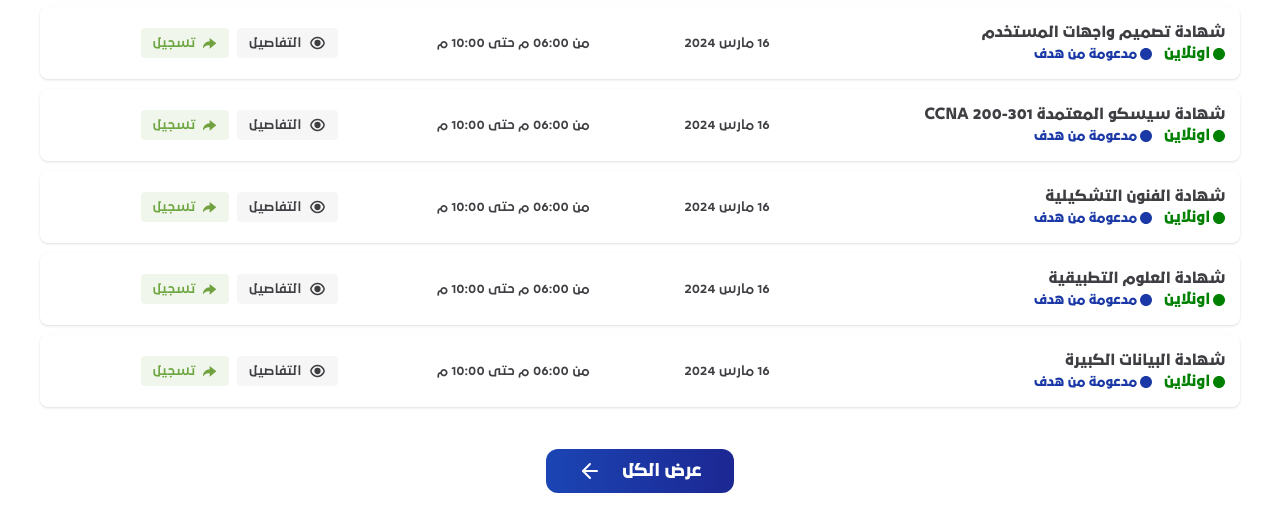
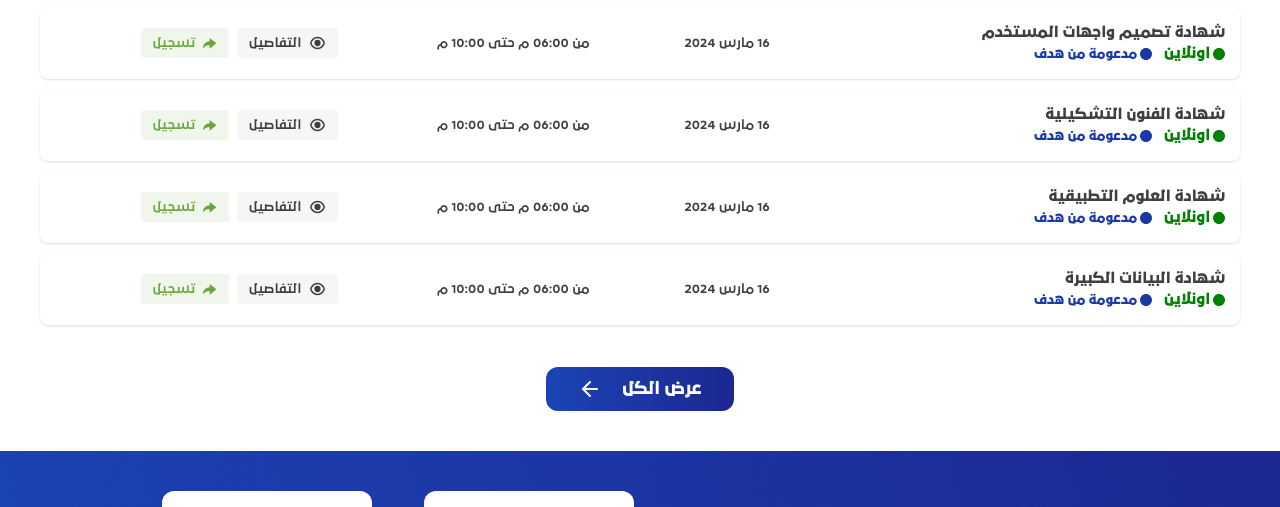
Before and after one commit to yousofo/abad-6-2024, a website with bundled scripts: page index.html in a window 1280 px wide. Shown: the part 1094-1601 px from the top of the page. Built offline with nearby package versions, Linux system fonts and the light colour scheme; files whose address does not match are found by name.

Commit message:
reduced courses fake data rows

```diff
--- a/index.html
+++ b/index.html
@@ -343,49 +343,6 @@
                 </div>
               </td>
             </tr>
-            <tr data-filter="programming" class="shadow row rounded-lg">
-              <td class="course-name">
-                <p>شهادة سيسكو المعتمدة <span>CCNA 200-301 </span></p>
-                <div>
-                  <span>
-                    <svg xmlns="http://www.w3.org/2000/svg" width="12" height="12" viewBox="0 0 12 12" fill="none">
-                      <path
-                        d="M6 12C9.31371 12 12 9.31371 12 6C12 2.68629 9.31371 0 6 0C2.68629 0 0 2.68629 0 6C0 9.31371 2.68629 12 6 12Z"
-                        fill="currentColor" />
-                    </svg>
-                    اونلاين
-                  </span>
-                  <span>
-                    <svg xmlns="http://www.w3.org/2000/svg" width="12" height="12" viewBox="0 0 12 12" fill="none">
-                      <path
-                        d="M6 12C9.31371 12 12 9.31371 12 6C12 2.68629 9.31371 0 6 0C2.68629 0 0 2.68629 0 6C0 9.31371 2.68629 12 6 12Z"
-                        fill="currentColor" />
-                    </svg>
-                    مدعومة من هدف
-                  </span>
-                </div>
-              </td>
-              <td class="course-start-date">16 مارس 2024</td>
-              <td>من 06:00 م حتى 10:00 م</td>
-              <td>
-                <div class="btns">
-                  <button><svg xmlns="http://www.w3.org/2000/svg" width="17" height="16" viewBox="0 0 17 16" fill="none">
-                      <path
-                        d="M10.8866 7.99995C10.8866 9.31995 9.81995 10.3866 8.49995 10.3866C7.17995 10.3866 6.11328 9.31995 6.11328 7.99995C6.11328 6.67995 7.17995 5.61328 8.49995 5.61328C9.81995 5.61328 10.8866 6.67995 10.8866 7.99995Z"
-                        fill="#3F3E43" stroke="#3F3E43" stroke-width="1.5" stroke-linecap="round"
-                        stroke-linejoin="round" />
-                      <path
-                        d="M8.4999 13.5131C10.8532 13.5131 13.0466 12.1264 14.5732 9.7264C15.1732 8.7864 15.1732 7.2064 14.5732 6.2664C13.0466 3.8664 10.8532 2.47974 8.4999 2.47974C6.14656 2.47974 3.95323 3.8664 2.42656 6.2664C1.82656 7.2064 1.82656 8.7864 2.42656 9.7264C3.95323 12.1264 6.14656 13.5131 8.4999 13.5131Z"
-                        stroke="#3F3E43" stroke-width="1.5" stroke-linecap="round" stroke-linejoin="round" />
-                    </svg>التفاصيل</button>
-                  <button><svg xmlns="http://www.w3.org/2000/svg" width="14" height="11" viewBox="0 0 14 11" fill="none">
-                      <path
-                        d="M6.66667 7.33333H5.33333C4.23973 7.33292 3.16682 7.63143 2.23058 8.1966C1.29435 8.76178 0.530401 9.57211 0.0213343 10.54C0.00702532 10.3604 -9.15218e-05 10.1802 8.88408e-07 10C8.88408e-07 6.318 2.98467 3.33333 6.66667 3.33333V0L13.3333 5.33333L6.66667 10.6667V7.33333Z"
-                        fill="#71A23F" />
-                    </svg>تسجيل</button>
-                </div>
-              </td>
-            </tr>
             <tr data-filter="art" class="shadow row rounded-lg">
               <td class="course-name">
                 <p>شهادة الفنون التشكيلية</p>
@@ -663,29 +620,6 @@
             </div>
             <figcaption>
               <h4>شهادة العلوم التطبيقية</h4>
-              <div class="course-date">
-                <div>
-                  <img src="/media/calendar.png" alt="">
-                  <p>16 مارس 2024</p>
-                </div>
-                <div>
-                  <img src="/media/combo sape.png" alt="">
-                  <p>من 6 م : الي 9 م</p>
-                </div>
-              </div>
-              <p>هنا يكتب تفاصيل المحتوي للدورة هنا يكتب تفاصيل المحتوي للدورة هنا يكتب تفاصيل المحتوي للدورة</p>
-              <div class="course-info">
-                <p>البرمجة</p>
-                <p>1500 ريال سعودي</p>
-              </div>
-            </figcaption>
-          </figure>
-          <figure data-filter="programming" class="course-card">
-            <div class="img">
-              <img src="/media/abad-course-card.png" alt="">
-            </div>
-            <figcaption>
-              <h4>شهادة سيسكو <span>CCNA 200-301</span> المعتمدة</h4>
               <div class="course-date">
                 <div>
                   <img src="/media/calendar.png" alt="">
```
